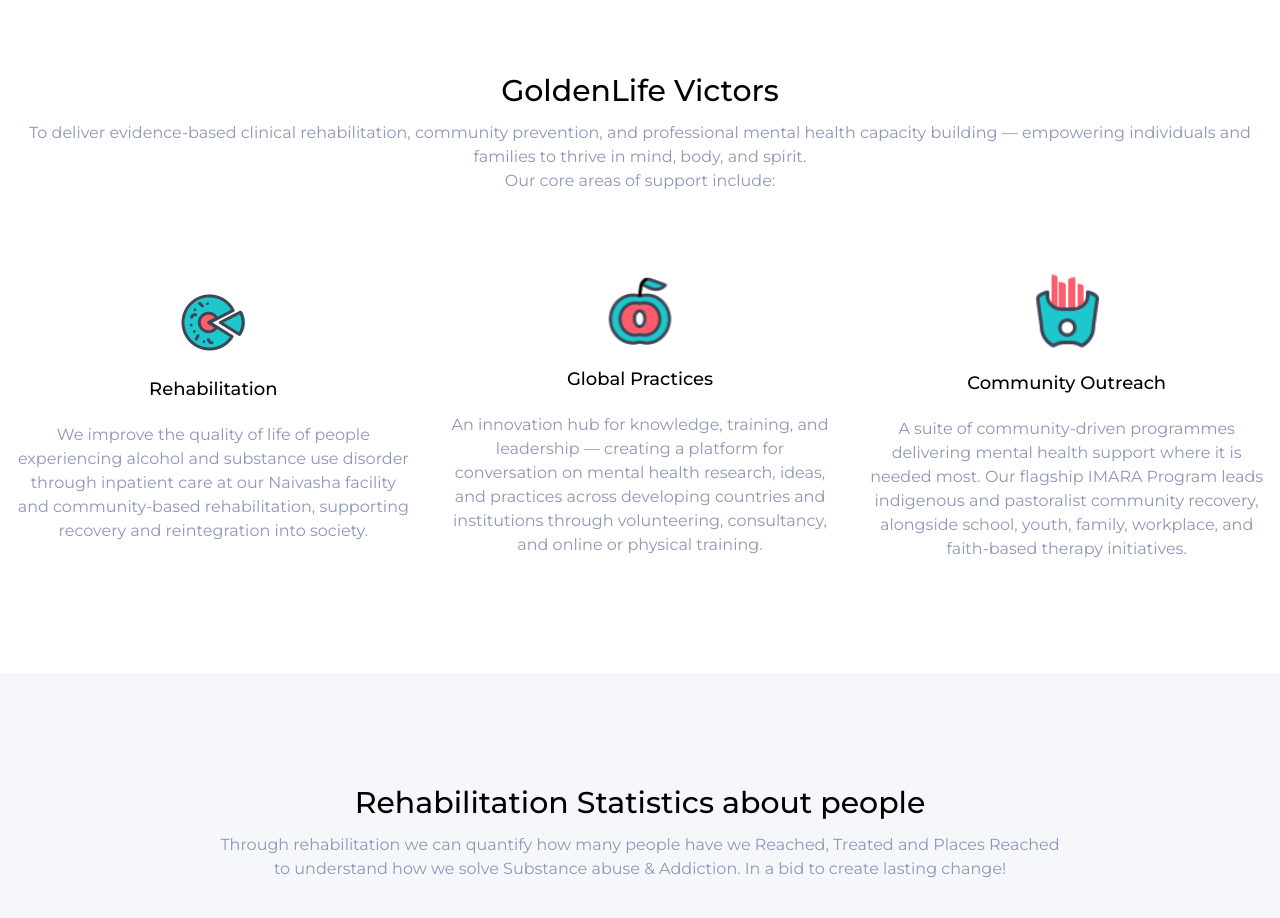
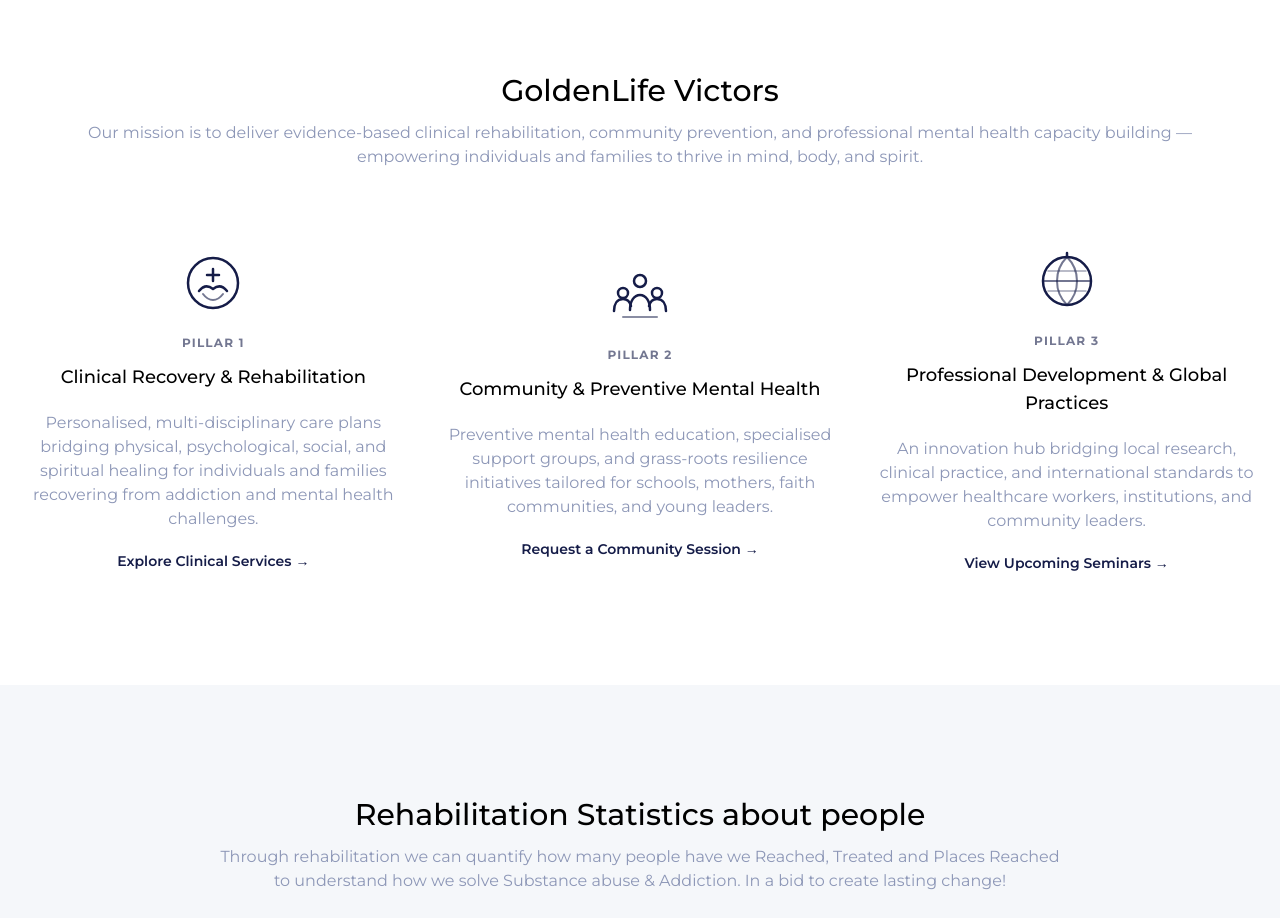
Before and after one commit to Ian-kirui/goldenlife-victors, a Next.js app: page / in a window 1280 px wide. Shown: the part 1060-1978 px from the top of the page. Built offline with nearby package versions, Linux system fonts and the light colour scheme; no server answers.

Commit message:
programmes changed to treatments--1

```diff
--- a/src/app/(site)/about/page.tsx
+++ b/src/app/(site)/about/page.tsx
@@ -126,7 +126,7 @@
             <div className="relative" data-aos="fade-left" data-aos-duration="1000">
               <div className="rounded-2xl overflow-hidden">
                 <Image
-                  src="https://www.goldenlifekenya.org/images/shakahola2.jpg"
+                  src="/images/all/shakahola2.jpg"
                   alt="GoldenLife Victors team"
                   width={600} height={500}
                   className="w-full h-[420px] object-cover"
--- a/src/app/(site)/treatments/[slug]/page.tsx
+++ b/src/app/(site)/treatments/[slug]/page.tsx
@@ -58,8 +58,8 @@
                   <div className="w-60% bg-linear-to-r from-primary to-secondary relative z-1 rounded-full h-full"></div>
                 </div>
               </div>
+              <TextPart detail={item.detail} />
               <FormPart />
-              <TextPart detail={item.detail} />
             </div>
             <div className="lg:col-span-3 col-span-12">
               <h4 className="text-lg font-medium mb-6">Search</h4>
--- a/src/app/(site)/treatments/community-outreach/page.tsx
+++ b/src/app/(site)/treatments/community-outreach/page.tsx
@@ -7,10 +7,18 @@
 
 export const metadata: Metadata = {
   title: "Community & Preventive Mental Health | GoldenLife Victors",
-  description: "Preventive mental health education, support groups, and grassroots resilience initiatives for schools, mothers, faith communities, and young leaders across Kenya.",
+  description:
+    "Preventive mental health education, support groups, and grassroots resilience initiatives for schools, mothers, faith communities, and young leaders across Kenya.",
 };
 
-const filters = ["All Programs", "Maternal & Family", "Schools & Youth", "Faith & Community Leaders", "Workplace & Professionals", "Grassroots & Advocacy"];
+const filters = [
+  "All Programs",
+  "Maternal & Family",
+  "Schools & Youth",
+  "Faith & Community Leaders",
+  "Workplace & Professionals",
+  "Grassroots & Advocacy",
+];
 
 export default function CommunityOutreachPage() {
   return (
@@ -19,44 +27,80 @@
 
       <section className="py-20 dark:bg-dark px-4">
         <div className="container mx-auto lg:max-w-(--breakpoint-xl) md:max-w-(--breakpoint-md)">
-          <div className="max-w-3xl mx-auto text-center mb-16" data-aos="fade-up">
-            <span className="text-xs font-bold uppercase tracking-widest text-primary mb-3 block">Pillar 2</span>
+          <div
+            className="max-w-3xl mx-auto text-center mb-16"
+            data-aos="fade-up"
+          >
+            <span className="text-xs font-bold uppercase tracking-widest text-primary mb-3 block">
+              Pillar 2
+            </span>
             <h2 className="text-4xl font-bold text-midnight_text dark:text-white mb-5">
               Rooted in Community, Empowering Every Stage of Life
             </h2>
             <p className="text-muted dark:text-white/70 text-base leading-relaxed mb-8">
-              Preventive mental health education, specialised support groups, and grass-roots resilience initiatives
-              tailored for schools, mothers, faith communities, and young leaders.
+              Preventive mental health education, specialised support groups,
+              and grass-roots resilience initiatives tailored for schools,
+              mothers, faith communities, and young leaders.
             </p>
             <div className="flex flex-col sm:flex-row gap-4 justify-center">
-              <Link href="/contact"
-                className="bg-primary hover:bg-darkprimary text-white font-semibold px-7 py-3.5 rounded-lg transition-colors">
+              <Link
+                href="/contact"
+                className="bg-primary hover:bg-darkprimary text-white font-semibold px-7 py-3.5 rounded-lg transition-colors"
+              >
                 Request a Community Session
               </Link>
-              <Link href="/contact"
-                className="border border-primary text-primary hover:bg-primary hover:text-white font-semibold px-7 py-3.5 rounded-lg transition-colors">
+              <Link
+                href="/contact"
+                className="border border-primary text-primary hover:bg-primary hover:text-white font-semibold px-7 py-3.5 rounded-lg transition-colors"
+              >
                 Partner With Us
               </Link>
             </div>
           </div>
 
           {/* IMARA flagship callout */}
-          <div className="bg-primary/5 border border-primary/20 rounded-2xl p-8 mb-12 flex flex-col md:flex-row gap-6 items-center" data-aos="fade-up">
+          <div
+            className="bg-primary/5 border border-primary/20 rounded-2xl p-8 mb-12 flex flex-col md:flex-row gap-6 items-center"
+            data-aos="fade-up"
+          >
             <div className="flex-1">
-              <span className="text-xs font-bold uppercase tracking-widest text-primary mb-2 block">Flagship Initiative</span>
-              <h3 className="text-2xl font-bold text-midnight_text dark:text-white mb-3">IMARA Program</h3>
-              <p className="text-muted dark:text-white/70 text-sm leading-relaxed">
-                Indigenous Movement for Addiction Recovery & Awareness — our frontline initiative delivering
-                culturally responsive, community-driven addiction recovery and mental health awareness to
-                Kenya's pastoralist and indigenous communities through wellness caravans, youth empowerment,
-                and cultural integration.
+              <span className="text-xs font-bold uppercase tracking-widest text-primary mb-2 block">
+                Flagship Initiative
+              </span>
+
+              <h3 className="text-2xl font-bold text-midnight_text dark:text-white mb-3">
+                IMARA Program
+              </h3>
+
+              <p className="text-muted dark:text-white/70 text-sm leading-relaxed mb-5">
+                Indigenous Movement for Addiction Recovery & Awareness — our
+                frontline initiative delivering culturally responsive,
+                community-driven addiction recovery and mental health awareness
+                to Kenya's pastoralist and indigenous communities through
+                wellness caravans, youth empowerment, and cultural integration.
               </p>
+
+              <Link
+                href="/treatments/imara"
+                className="inline-flex items-center justify-center bg-primary hover:bg-darkprimary text-white font-semibold px-6 py-2.5 rounded-lg transition-colors text-sm"
+              >
+                Learn More About IMARA
+              </Link>
             </div>
             <div className="grid grid-cols-3 gap-4 shrink-0">
-              {[{ n: "3,000+", l: "Reached" }, { n: "50+", l: "Communities" }, { n: "5+", l: "Years" }].map((s) => (
-                <div key={s.l} className="text-center bg-white dark:bg-dark rounded-xl py-4 px-3">
+              {[
+                { n: "3,000+", l: "Reached" },
+                { n: "50+", l: "Communities" },
+                { n: "5+", l: "Years" },
+              ].map((s) => (
+                <div
+                  key={s.l}
+                  className="text-center bg-white dark:bg-dark rounded-xl py-4 px-3"
+                >
                   <p className="text-xl font-bold text-primary">{s.n}</p>
-                  <p className="text-xs text-muted dark:text-white/60 mt-1">{s.l}</p>
+                  <p className="text-xs text-muted dark:text-white/60 mt-1">
+                    {s.l}
+                  </p>
                 </div>
               ))}
             </div>
@@ -65,12 +109,14 @@
           {/* Filter tags — display only, filtering handled client-side if needed */}
           <div className="flex flex-wrap gap-2 mb-10" data-aos="fade-up">
             {filters.map((f, i) => (
-              <span key={f}
+              <span
+                key={f}
                 className={`text-xs font-medium px-3 py-1.5 rounded-full border cursor-default ${
                   i === 0
                     ? "bg-primary text-white border-primary"
                     : "border-border dark:border-dark_border text-muted dark:text-white/60"
-                }`}>
+                }`}
+              >
                 {f}
               </span>
             ))}
@@ -93,16 +139,21 @@
               Ready to Bring Preventive Mental Wellness to Your Community?
             </h3>
             <p className="text-white/80 text-base mb-8 max-w-xl mx-auto">
-              Whether you represent a school, church, corporate team, or community organisation, we tailor
-              our programmes to fit your specific needs.
+              Whether you represent a school, church, corporate team, or
+              community organisation, we tailor our programmes to fit your
+              specific needs.
             </p>
             <div className="flex flex-col sm:flex-row gap-4 justify-center">
-              <Link href="/contact"
-                className="bg-white text-primary font-semibold px-8 py-3 rounded-lg hover:bg-gray-100 transition-colors">
+              <Link
+                href="/contact"
+                className="bg-white text-primary font-semibold px-8 py-3 rounded-lg hover:bg-gray-100 transition-colors"
+              >
                 Schedule a Consultation
               </Link>
-              <a href="tel:+254724571997"
-                className="border border-white text-white font-semibold px-8 py-3 rounded-lg hover:bg-white/10 transition-colors">
+              <a
+                href="tel:+254724571997"
+                className="border border-white text-white font-semibold px-8 py-3 rounded-lg hover:bg-white/10 transition-colors"
+              >
                 Call Us: +254 724 571 997
               </a>
             </div>
--- a/src/app/(site)/treatments/page.tsx
+++ b/src/app/(site)/treatments/page.tsx
@@ -14,7 +14,140 @@
   green:  "bg-green-50 dark:bg-green-900/20 text-green-600 dark:text-green-400 border-green-200 dark:border-green-800",
   purple: "bg-purple-50 dark:bg-purple-900/20 text-purple-600 dark:text-purple-400 border-purple-200 dark:border-purple-800",
 };
+const PillarIcons = [
+  // Clinical Recovery
+  <svg key="clinical" className="w-16 h-16" viewBox="0 0 64 64" fill="none">
+    <circle
+      cx="32"
+      cy="32"
+      r="25"
+      stroke="currentColor"
+      strokeWidth="2.5"
+    />
+    <path
+      d="M32 18V30M26 24H38"
+      stroke="currentColor"
+      strokeWidth="2.5"
+      strokeLinecap="round"
+    />
+    <path
+      d="M18 40C22 35 27 34 32 38C37 34 42 35 46 40"
+      stroke="currentColor"
+      strokeWidth="2.5"
+      strokeLinecap="round"
+      strokeLinejoin="round"
+    />
+    <path
+      d="M22 43C25 47 29 49 32 49C35 49 39 47 42 43"
+      stroke="currentColor"
+      strokeWidth="2"
+      strokeLinecap="round"
+      opacity="0.6"
+    />
+  </svg>,
 
+  // Community
+  <svg key="community" className="w-16 h-16" viewBox="0 0 64 64" fill="none">
+    <circle
+      cx="32"
+      cy="18"
+      r="6"
+      stroke="currentColor"
+      strokeWidth="2.5"
+    />
+    <circle
+      cx="15"
+      cy="30"
+      r="5"
+      stroke="currentColor"
+      strokeWidth="2.5"
+    />
+    <circle
+      cx="49"
+      cy="30"
+      r="5"
+      stroke="currentColor"
+      strokeWidth="2.5"
+    />
+
+    <path
+      d="M22 47C22 38 26 32 32 32C38 32 42 38 42 47"
+      stroke="currentColor"
+      strokeWidth="2.5"
+      strokeLinecap="round"
+    />
+    <path
+      d="M6 48C6 41 9 36 15 36C19 36 22 39 23 43"
+      stroke="currentColor"
+      strokeWidth="2.5"
+      strokeLinecap="round"
+    />
+    <path
+      d="M58 48C58 41 55 36 49 36C45 36 42 39 41 43"
+      stroke="currentColor"
+      strokeWidth="2.5"
+      strokeLinecap="round"
+    />
+
+    <path
+      d="M15 54H49"
+      stroke="currentColor"
+      strokeWidth="2"
+      strokeLinecap="round"
+      opacity="0.5"
+    />
+  </svg>,
+
+  // Global Practices
+  <svg key="global" className="w-16 h-16" viewBox="0 0 64 64" fill="none">
+    <circle
+      cx="32"
+      cy="32"
+      r="24"
+      stroke="currentColor"
+      strokeWidth="2.5"
+    />
+
+    <path
+      d="M8 32H56"
+      stroke="currentColor"
+      strokeWidth="2"
+      strokeLinecap="round"
+      opacity="0.6"
+    />
+
+    <path
+      d="M32 8C25 15 22 23 22 32C22 41 25 49 32 56"
+      stroke="currentColor"
+      strokeWidth="2"
+      strokeLinecap="round"
+      opacity="0.6"
+    />
+
+    <path
+      d="M32 8C39 15 42 23 42 32C42 41 39 49 32 56"
+      stroke="currentColor"
+      strokeWidth="2"
+      strokeLinecap="round"
+      opacity="0.6"
+    />
+
+    <path
+      d="M13 22H51M13 42H51"
+      stroke="currentColor"
+      strokeWidth="1.5"
+      strokeLinecap="round"
+      opacity="0.4"
+    />
+
+    <path
+      d="M32 4V8"
+      stroke="currentColor"
+      strokeWidth="2.5"
+      strokeLinecap="round"
+    />
+  </svg>,
+];
 export default function ProgrammesPage() {
   return (
     <>
@@ -41,7 +174,7 @@
                 data-aos="fade-up" data-aos-delay={`${i * 120}`} data-aos-duration="800"
               >
                 <div className={`inline-flex items-center gap-2 text-xs font-bold uppercase tracking-widest px-3 py-1.5 rounded-full border w-fit mb-5 ${colorMap[p.color]}`}>
-                  <span>{p.icon}</span> {p.label}
+                 {p.label}
                 </div>
                 <h3 className="text-2xl font-bold text-midnight_text dark:text-white mb-3">{p.title}</h3>
                 <p className="text-sm font-medium text-primary mb-3">{p.subtitle}</p>
@@ -62,7 +195,7 @@
               Indigenous Movement for Addiction Recovery & Awareness — our frontline initiative delivering
               culturally responsive, community-driven care to Kenya's pastoralist and indigenous communities.
             </p>
-            <Link href="/treatments/community-outreach"
+            <Link href="/treatments/imara"
               className="inline-block bg-white text-primary font-semibold px-8 py-3 rounded-lg hover:bg-gray-100 transition-colors">
               Discover IMARA
             </Link>
--- a/src/app/api/programmes-data.ts
+++ b/src/app/api/programmes-data.ts
@@ -104,7 +104,7 @@
     ctaLink: "/contact",
   },
   {
-    name: "Active Minds & Roots & Wings",
+    name: "Active Minds",
     tag: "Schools & Youth",
     audience: "Primary/secondary school students, adolescents, teachers, and parents.",
     focus: "Youth mental health literacy, emotional resilience, self-regulation, and substance use prevention.",
--- a/src/components/Home/Help/index.tsx
+++ b/src/components/Home/Help/index.tsx
@@ -1,41 +1,185 @@
-import { helpdata } from "@/app/api/data";
-import Image from "next/image";
+import Link from "next/link";
+import { pillars } from "@/app/api/programmes-data";
+
+// Maasai-inspired SVG icons — geometric, clean, on-theme
+const PillarIcons = [
+  // Clinical Recovery
+  <svg key="clinical" className="w-16 h-16" viewBox="0 0 64 64" fill="none">
+    <circle
+      cx="32"
+      cy="32"
+      r="25"
+      stroke="currentColor"
+      strokeWidth="2.5"
+    />
+    <path
+      d="M32 18V30M26 24H38"
+      stroke="currentColor"
+      strokeWidth="2.5"
+      strokeLinecap="round"
+    />
+    <path
+      d="M18 40C22 35 27 34 32 38C37 34 42 35 46 40"
+      stroke="currentColor"
+      strokeWidth="2.5"
+      strokeLinecap="round"
+      strokeLinejoin="round"
+    />
+    <path
+      d="M22 43C25 47 29 49 32 49C35 49 39 47 42 43"
+      stroke="currentColor"
+      strokeWidth="2"
+      strokeLinecap="round"
+      opacity="0.6"
+    />
+  </svg>,
+
+  // Community
+  <svg key="community" className="w-16 h-16" viewBox="0 0 64 64" fill="none">
+    <circle
+      cx="32"
+      cy="18"
+      r="6"
+      stroke="currentColor"
+      strokeWidth="2.5"
+    />
+    <circle
+      cx="15"
+      cy="30"
+      r="5"
+      stroke="currentColor"
+      strokeWidth="2.5"
+    />
+    <circle
+      cx="49"
+      cy="30"
+      r="5"
+      stroke="currentColor"
+      strokeWidth="2.5"
+    />
+
+    <path
+      d="M22 47C22 38 26 32 32 32C38 32 42 38 42 47"
+      stroke="currentColor"
+      strokeWidth="2.5"
+      strokeLinecap="round"
+    />
+    <path
+      d="M6 48C6 41 9 36 15 36C19 36 22 39 23 43"
+      stroke="currentColor"
+      strokeWidth="2.5"
+      strokeLinecap="round"
+    />
+    <path
+      d="M58 48C58 41 55 36 49 36C45 36 42 39 41 43"
+      stroke="currentColor"
+      strokeWidth="2.5"
+      strokeLinecap="round"
+    />
+
+    <path
+      d="M15 54H49"
+      stroke="currentColor"
+      strokeWidth="2"
+      strokeLinecap="round"
+      opacity="0.5"
+    />
+  </svg>,
+
+  // Global Practices
+  <svg key="global" className="w-16 h-16" viewBox="0 0 64 64" fill="none">
+    <circle
+      cx="32"
+      cy="32"
+      r="24"
+      stroke="currentColor"
+      strokeWidth="2.5"
+    />
+
+    <path
+      d="M8 32H56"
+      stroke="currentColor"
+      strokeWidth="2"
+      strokeLinecap="round"
+      opacity="0.6"
+    />
+
+    <path
+      d="M32 8C25 15 22 23 22 32C22 41 25 49 32 56"
+      stroke="currentColor"
+      strokeWidth="2"
+      strokeLinecap="round"
+      opacity="0.6"
+    />
+
+    <path
+      d="M32 8C39 15 42 23 42 32C42 41 39 49 32 56"
+      stroke="currentColor"
+      strokeWidth="2"
+      strokeLinecap="round"
+      opacity="0.6"
+    />
+
+    <path
+      d="M13 22H51M13 42H51"
+      stroke="currentColor"
+      strokeWidth="1.5"
+      strokeLinecap="round"
+      opacity="0.4"
+    />
+
+    <path
+      d="M32 4V8"
+      stroke="currentColor"
+      strokeWidth="2.5"
+      strokeLinecap="round"
+    />
+  </svg>,
+];
 
 const Help = () => {
   return (
     <section className="lg:py-28 py-16 bg-white dark:bg-dark">
       <div className="container mx-auto lg:max-w-(--breakpoint-xl) px-4">
         <div className="text-center">
-          <h2
-            className="text-3xl mb-3 font-medium"
-            data-aos-delay={"100"}
-            data-aos="fade-right"
-          >
+          <h2 className="text-3xl mb-3 font-medium" data-aos-delay="100" data-aos="fade-right">
             GoldenLife Victors
           </h2>
           <p className="text-muted dark:text-white/60 text-base">
-            To deliver evidence-based clinical rehabilitation, community
-            prevention, and professional mental health capacity building —
-            empowering individuals and families to thrive in mind, body, and
-            spirit.
-            <br className="lg:block hidden" /> Our core areas of support
-            include:
+            Our mission is to deliver evidence-based clinical rehabilitation, community prevention, and professional
+            mental health capacity building —{" "}
+            <br className="lg:block hidden" />
+            empowering individuals and families to thrive in mind, body, and spirit.
           </p>
+
           <div className="mt-20 grid grid-cols-12 gap-8">
-            {helpdata.map((item, index) => (
+            {pillars.map((item, index) => (
               <div
-                key={index}
+                key={item.slug}
                 className="md:col-span-4 sm:col-span-6 col-span-12 text-center flex flex-col gap-5 justify-center"
                 data-aos="fade-up"
                 data-aos-delay={`${index * 150}`}
               >
-                <div className="flex justify-center">
-                  <Image src={item.icon} alt="icon" width={64} height={64} />
+                {/* Maasai-geometric SVG icon */}
+                <div className="flex justify-center text-primary">
+                  {PillarIcons[index]}
                 </div>
+
+                {/* Subtle label badge */}
+                <span className="text-xs font-bold uppercase tracking-widest text-primary/60 -mb-2">
+                  {item.label}
+                </span>
+
                 <h4 className="text-lg font-medium">{item.title}</h4>
-                <p className="text-muted dark:text-white/60 text-base">
-                  {item.text}
-                </p>
+
+                <p className="text-muted dark:text-white/60 text-base">{item.description}</p>
+
+                <Link
+                  href={`/treatments/${item.slug}`}
+                  className="text-primary text-sm font-semibold hover:underline"
+                >
+                  {item.cta} →
+                </Link>
               </div>
             ))}
           </div>
@@ -44,4 +188,5 @@
     </section>
   );
 };
+
 export default Help;
```
